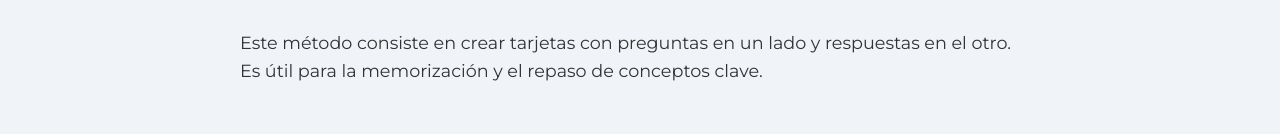
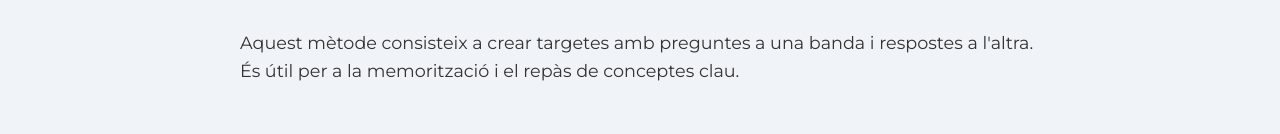
Before and after one commit to PolCastillo/TR, a plain HTML site: page flashcard.html in a window 1280 px wide. Shown: the part 208-342 px from the top of the page. Drawn offline with nearby package versions, Linux system fonts and the light colour scheme.

Commit message:
Update flashcard.html

```diff
--- a/flashcard.html
+++ b/flashcard.html
@@ -36,8 +36,8 @@
     <!-- Contingut principal de la pàgina -->
     <div class="container about">
         <h1 class="subtitle">Flashcards</h1>
-        <p class="about__paragraph">Este método consiste en crear tarjetas con preguntas en un lado y respuestas en el otro.</p>
-        <p class="about__paragraph">Es útil para la memorización y el repaso de conceptos clave.</p>
+        <p class="about__paragraph">Aquest mètode consisteix a crear targetes amb preguntes a una banda i respostes a l'altra.</p>
+        <p class="about__paragraph">És útil per a la memorització i el repàs de conceptes clau.</p>
     </div>
     <br>
     <div class="flashcard-container">
```
